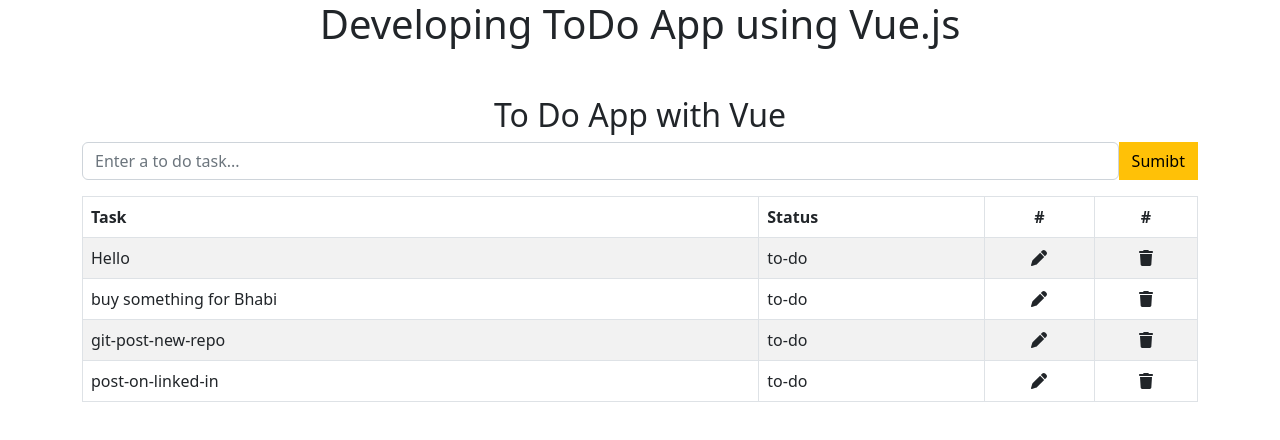
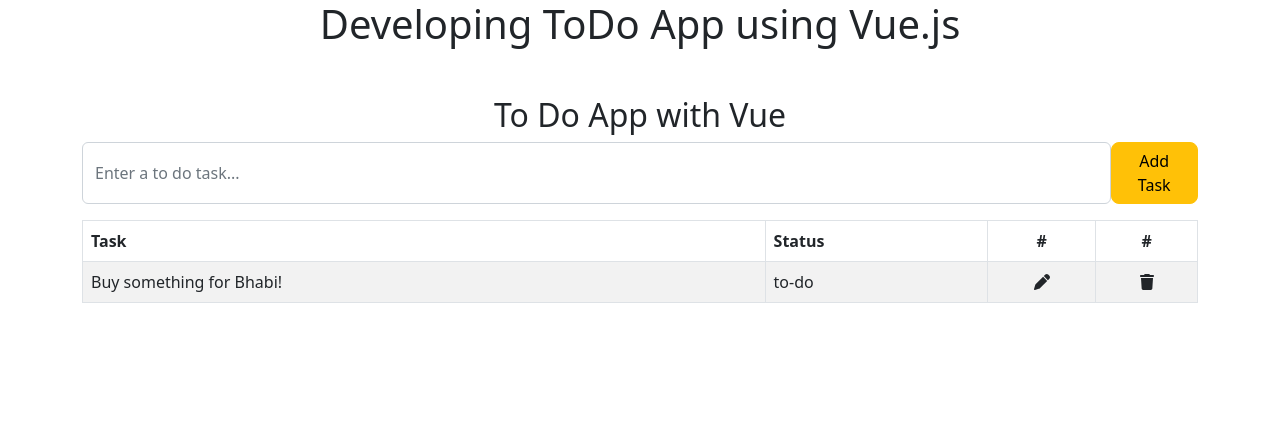
Before and after one commit to rkshaon/vue-to-do-app, a Vue app: page / in a window 1280 px wide. Shown: the top 440 px of the page. Built offline with nearby package versions, Linux system fonts and the light colour scheme.

Commit message:
edit task

```diff
--- a/src/components/ToDoApp.vue
+++ b/src/components/ToDoApp.vue
@@ -6,7 +6,7 @@
     <!-- input -->
     <div class="d-flex mb-3">
       <input v-model="task" type="text" placeholder="Enter a to do task..." class="form-control">
-      <button @click="addTask" class="btn btn-warning rounded-0">Sumibt</button>
+      <button @click="addTask" class="btn btn-warning rounded-3">Add Task</button>
     </div>
     <!-- task list table -->
     <table class="table table-bordered table-striped">
@@ -23,12 +23,12 @@
           <td>{{task.name}}</td>
           <td>{{task.status}}</td>
           <td>
-            <div class="text-center">
+            <div class="text-center" @click="editTask(index)">
               <span class="fa fa-pen"></span>
             </div>
           </td>
           <td>
-            <div class="text-center">
+            <div class="text-center" @click="deleteTask(index)">
               <span class="fa fa-trash"></span>
             </div>
           </td>
@@ -44,43 +44,44 @@ export default {
   props: {
     msg: String
   },
+
   data() {
     return {
       task: '',
+      editTaskIndex: null,
       tasks: [
         {
-          name: 'Hello',
-          status: 'to-do'
-        },
-        {
-          name: 'buy something for Bhabi',
-          status: 'to-do'
-        },
-        {
-          name: 'git-post-new-repo',
-          status: 'to-do',
-        },
-        {
-          name: 'post-on-linked-in',
+          name: 'Buy something for Bhabi!',
           status: 'to-do'
         }
       ]
     }
   },
+
   methods: {
     addTask() {
-      // console.log('add a new task');
-      // console.log(this.task);
       if (this.task.length === 0) {
         alert('You have to write something to insert a task!')
-      } else {
+      } else if(this.editTaskIndex === null) {
         this.tasks.push({
           name: this.task,
           status: 'to-do'
         })
+      } else {
+        this.tasks[this.editTaskIndex].name = this.task
+        this.editTaskIndex = null
+      }
 
-        this.task = ''
-      }
+      this.task = ''
+    },
+
+    deleteTask(index) {
+      this.tasks.splice(index, 1)
+    },
+
+    editTask(index) {
+      this.task = this.tasks[index].name
+      this.editTaskIndex = index
     }
   }
 }
```
